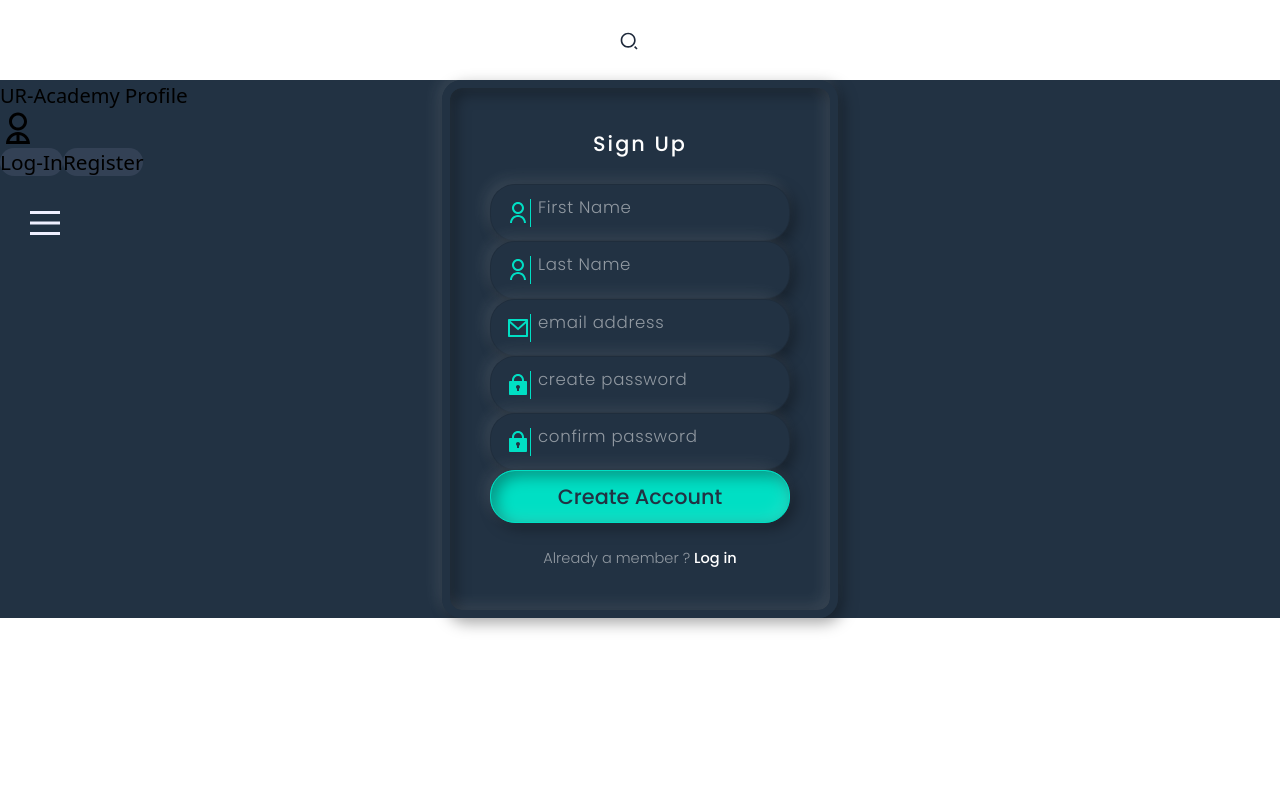
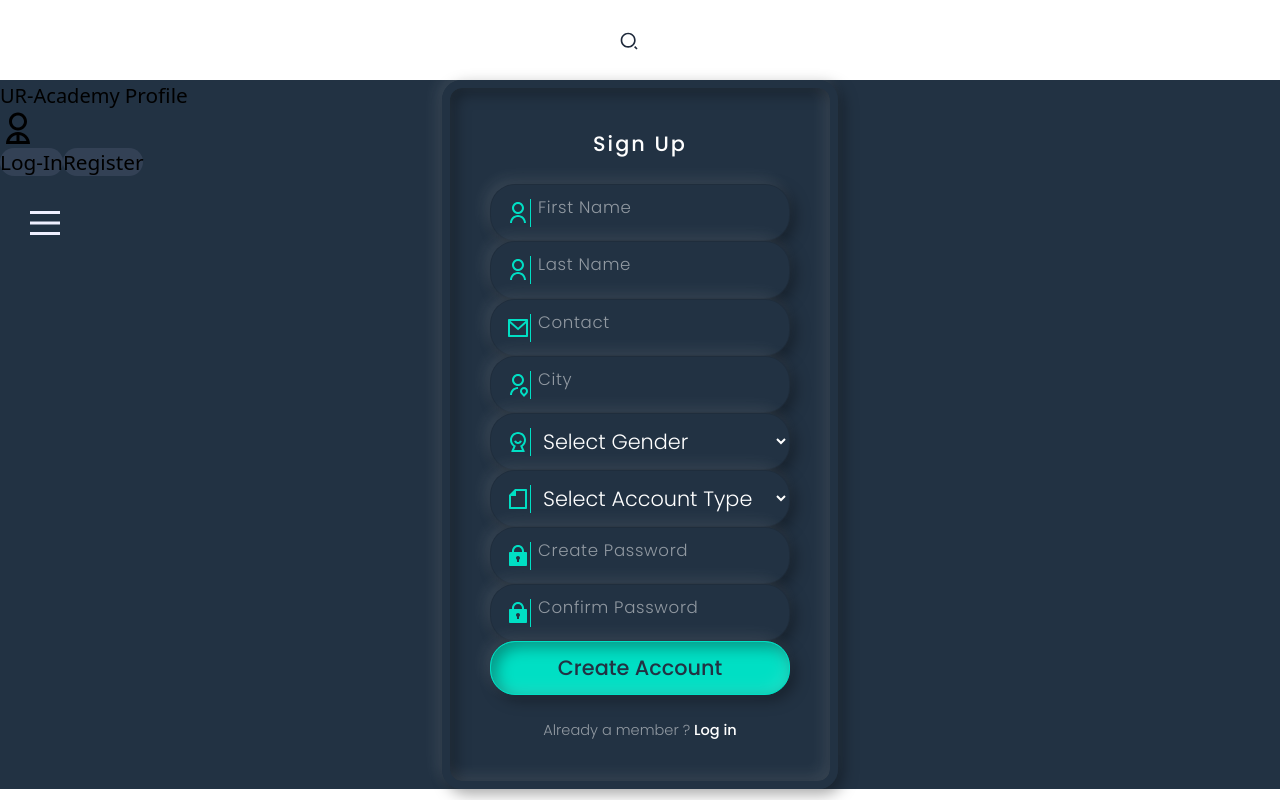
Before and after one commit to ajay-singh-rajput/UR-Academy, a React (Vite) app in the folder client/: page /register in a window 1280 px wide. Built offline with nearby package versions, Linux system fonts and the light colour scheme.

Commit message:
adding redux toolkit

```diff
--- a/client/package.json
+++ b/client/package.json
@@ -11,6 +11,7 @@
   },
   "dependencies": {
     "@iconscout/react-unicons": "^2.0.2",
+    "@reduxjs/toolkit": "^2.1.0",
     "@remixicon/react": "^4.1.1",
     "@types/axios": "^0.14.0",
     "@types/react-router-dom": "^5.3.3",
@@ -20,6 +21,7 @@
     "locomotive-scroll": "^5.0.0-beta.11",
     "react": "^18.2.0",
     "react-dom": "^18.2.0",
+    "react-redux": "^9.1.0",
     "react-router-dom": "^6.22.0",
     "remixicon": "^4.1.0"
   },
--- /dev/null
+++ b/client/src/components/store/slices/userSlice.tsx
@@ -0,0 +1,31 @@
+import { createSlice } from "@reduxjs/toolkit"
+
+
+export interface CounterState {
+    user:object | null,
+    isAuth:Boolean
+}
+
+const initialState:CounterState ={
+    user:null,
+    isAuth:false
+}
+
+export const userSlice = createSlice({
+    name:'user',
+    initialState,
+    reducers:{
+        authUser:(state, action)=>{
+            state.user = action.payload;
+            state.isAuth = true;
+        },
+        logOutUser:(state)=>{
+            state.user = null,
+            state.isAuth = false
+        }
+    }
+})
+
+export const {authUser, logOutUser} = userSlice.actions;
+
+export default userSlice.reducer;
--- /dev/null
+++ b/client/src/components/store/store.tsx
@@ -0,0 +1,11 @@
+import { configureStore } from "@reduxjs/toolkit";
+import userSlice from "./slices/userSlice";
+
+export const store = configureStore({
+    reducer:{
+        user:userSlice
+    }
+})
+
+export type RootState = ReturnType<typeof store.getState>
+export type AppDispatch = typeof store.dispatch;
--- a/client/src/components/users/forms/Sign.module.css
+++ b/client/src/components/users/forms/Sign.module.css
@@ -49,7 +49,7 @@
   width: 300px;
 }
 
-.container .form .inputBox input {
+.container .form .inputBox input, .container .form .inputBox select {
   padding: 12px 10px 12px 48px;
   border: none;
   width: 100%;
--- a/client/src/components/users/forms/SignIn.tsx
+++ b/client/src/components/users/forms/SignIn.tsx
@@ -1,16 +1,25 @@
 import React, { useState } from 'react';
 import SignCss from './Sign.module.css';
-import { RiLock2Fill, RiMailLine, RiUserLine } from '@remixicon/react';
+import { RiFile2Line, RiLock2Fill, RiMailLine, RiUser5Line, RiUserLine, RiUserLocationLine } from '@remixicon/react';
 import { Link } from 'react-router-dom';
 
 const SignIn = () => {
-  const [username, setUsername] = useState('');
+  const [firstName, setFirstName] = useState('');
+  const [lastName, setLastName] = useState('');
   const [email, setEmail] = useState('');
   const [password, setPassword] = useState('');
   const [confirmPassword, setConfirmPassword] = useState('');
+  const [contact, setContact] = useState('');
+  const [gender, setGender] = useState('');
+  const [city, setCity] = useState('');
+  const [accountType, setAccountType] = useState('');
 
-  const handleUsernameChange = (event: React.ChangeEvent<HTMLInputElement>) => {
-    setUsername(event.target.value);
+  const handleFirstNameChange = (event: React.ChangeEvent<HTMLInputElement>) => {
+    setFirstName(event.target.value);
+  };
+
+  const handleLastNameChange = (event: React.ChangeEvent<HTMLInputElement>) => {
+    setLastName(event.target.value);
   };
 
   const handleEmailChange = (event: React.ChangeEvent<HTMLInputElement>) => {
@@ -25,6 +34,22 @@ const SignIn = () => {
     setConfirmPassword(event.target.value);
   };
 
+  const handleContactChange = (event: React.ChangeEvent<HTMLInputElement>) => {
+    setContact(event.target.value);
+  };
+
+  const handleGenderChange = (event: React.ChangeEvent<HTMLSelectElement>) => {
+    setGender(event.target.value);
+  };
+
+  const handleCityChange = (event: React.ChangeEvent<HTMLInputElement>) => {
+    setCity(event.target.value);
+  };
+
+  const handleAccountTypeChange = (event: React.ChangeEvent<HTMLSelectElement>) => {
+    setAccountType(event.target.value);
+  };
+
   const handleSubmit = (event: React.FormEvent<HTMLFormElement>) => {
     event.preventDefault();
     // Add your form submission logic here
@@ -37,42 +62,77 @@ const SignIn = () => {
           <div className={`${SignCss.form} ${SignCss.signup}`}>
             <h2>Sign Up</h2>
             <form onSubmit={handleSubmit} className={`flex flex-col gap-2`}>
-              <div className={`flex flex-col md:flex-row g-2 relative`}>
+              <div className={`flex md:flex-row flex-col`}>
               <div className={`${SignCss.inputBox}`}>
-                <input type="text" value={username} onChange={handleUsernameChange} required={true} />
+                <input type="text" value={firstName} onChange={handleFirstNameChange} required={true} />
                 <i><RiUserLine /></i>
                 <span>First Name</span>
               </div>
+
               <div className={`${SignCss.inputBox}`}>
-                <input type="text" value={username} onChange={handleUsernameChange} required={true} />
-                <i ><RiUserLine /></i>
+                <input type="text" value={lastName} onChange={handleLastNameChange} required={true} />
+                <i><RiUserLine /></i>
                 <span>Last Name</span>
               </div>
               </div>
+              <div className={`flex md:flex-row flex-col`}>
+              <div className={`${SignCss.inputBox}`}>
+                <input type="text" value={contact} onChange={handleContactChange} required={true} />
+                <i><RiMailLine /></i>
+                <span>Contact</span>
+              </div>
 
               <div className={`${SignCss.inputBox}`}>
-                <input type="text" value={email} onChange={handleEmailChange} required={true} />
-                <i><RiMailLine /></i>
-                <span>email address</span>
+                <input type="text" value={city} onChange={handleCityChange} required={true} />
+                <i><RiUserLocationLine /></i>
+                <span>City</span>
               </div>
-              <div className={`flex flex-col md:flex-row g-2 relative`}>
+              </div>
+
+              <div className={`flex md:flex-row flex-col`}>
+              <div className={`${SignCss.inputBox}`}>
+                <select value={gender} onChange={handleGenderChange}>
+                  <option value="" className='text-[#7F99A1] '>Select Gender</option>
+                  <option value="male">Male</option>
+                  <option value="female">Female</option>
+                  <option value="other">Other</option>
+                </select>
+                <i><RiUser5Line /></i>
+                {/* <span>Gender</span> */}
+              </div>
+
+              <div className={`${SignCss.inputBox}`}>
+                <select value={accountType} onChange={handleAccountTypeChange}>
+                  <option value="">Select Account Type</option>
+                  <option value="student">Student</option>
+                  <option value="teacher">Teacher</option>
+                </select>
+                <i><RiFile2Line /></i>
+                {/* <span>Account Type</span> */}
+              </div>
+              </div>
+
+              <div className={`flex md:flex-row flex-col`}>
+
               <div className={`${SignCss.inputBox}`}>
                 <input type="password" value={password} onChange={handlePasswordChange} required={true} />
                 <i><RiLock2Fill /></i>
-                <span>create password</span>
+                <span>Create Password</span>
               </div>
+
               <div className={`${SignCss.inputBox}`}>
                 <input
                   type="password"
                   value={confirmPassword}
                   onChange={handleConfirmPasswordChange}
                   required={true}
-                />
+                  />
                 <i><RiLock2Fill /></i>
-                <span>confirm password</span>
+                <span>Confirm Password</span>
               </div>
-              </div>
-              <div className={`${SignCss.inputBox}`}>
+                  </div>
+
+              <div className={`${SignCss.inputBox} m-auto`}>
                 <input type="submit" value="Create Account" />
               </div>
             </form>
--- a/client/src/main.tsx
+++ b/client/src/main.tsx
@@ -3,11 +3,15 @@ import ReactDOM from 'react-dom/client'
 import App from './App.tsx'
 import './index.css'
 import { BrowserRouter } from 'react-router-dom'
+import { Provider } from 'react-redux'
+import { store } from './components/store/store.tsx'
 
 ReactDOM.createRoot(document.getElementById('root')!).render(
+  <Provider store={store}>
   <BrowserRouter>
 
     <App />
 
-  </BrowserRouter>,
+  </BrowserRouter>
+  </Provider>,
 )
```
Also changed, not shown: client/src/components/store/actions/userActions.tsx (added, +40 -0 lines), 1 other file (tests, documents, lock files or other folders).
